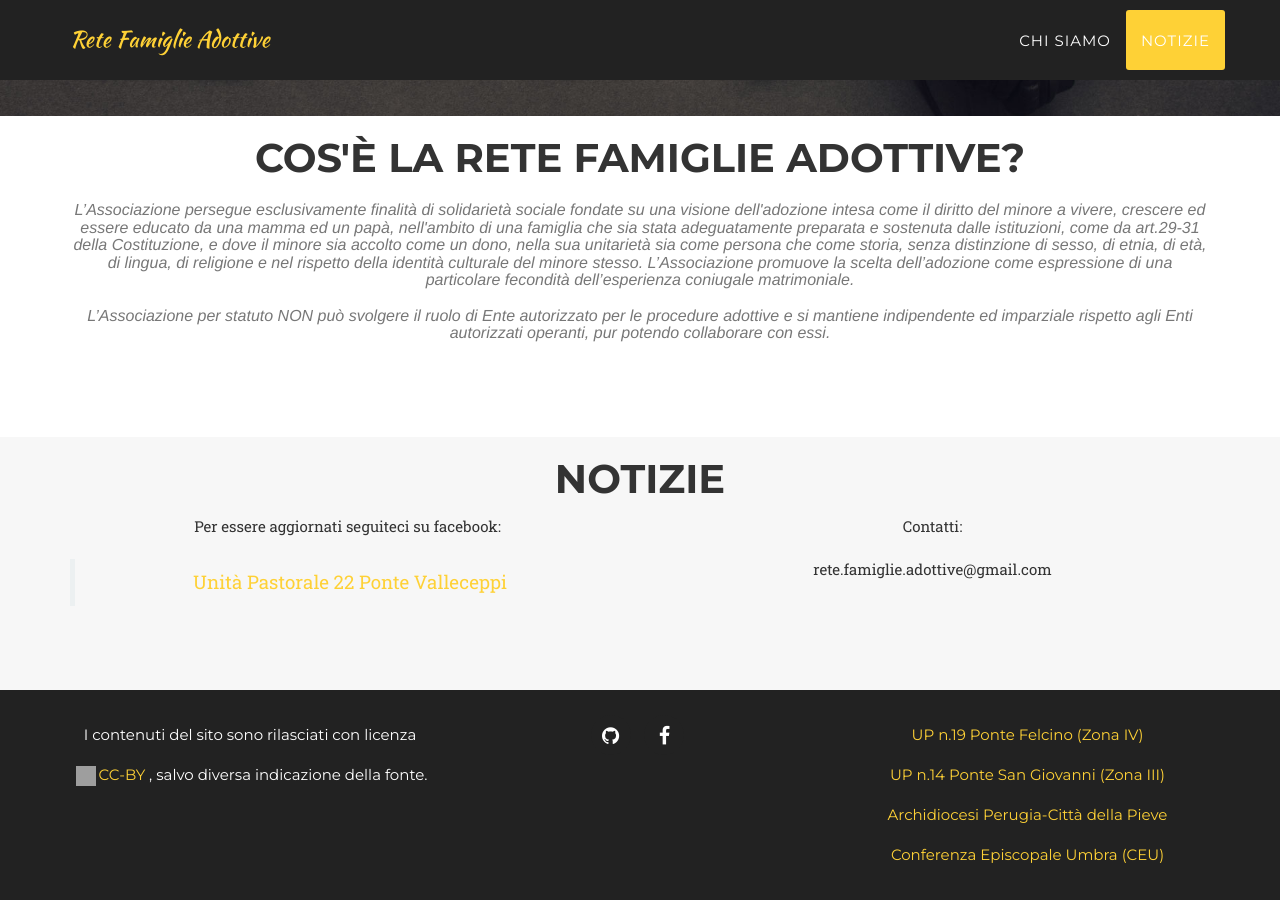
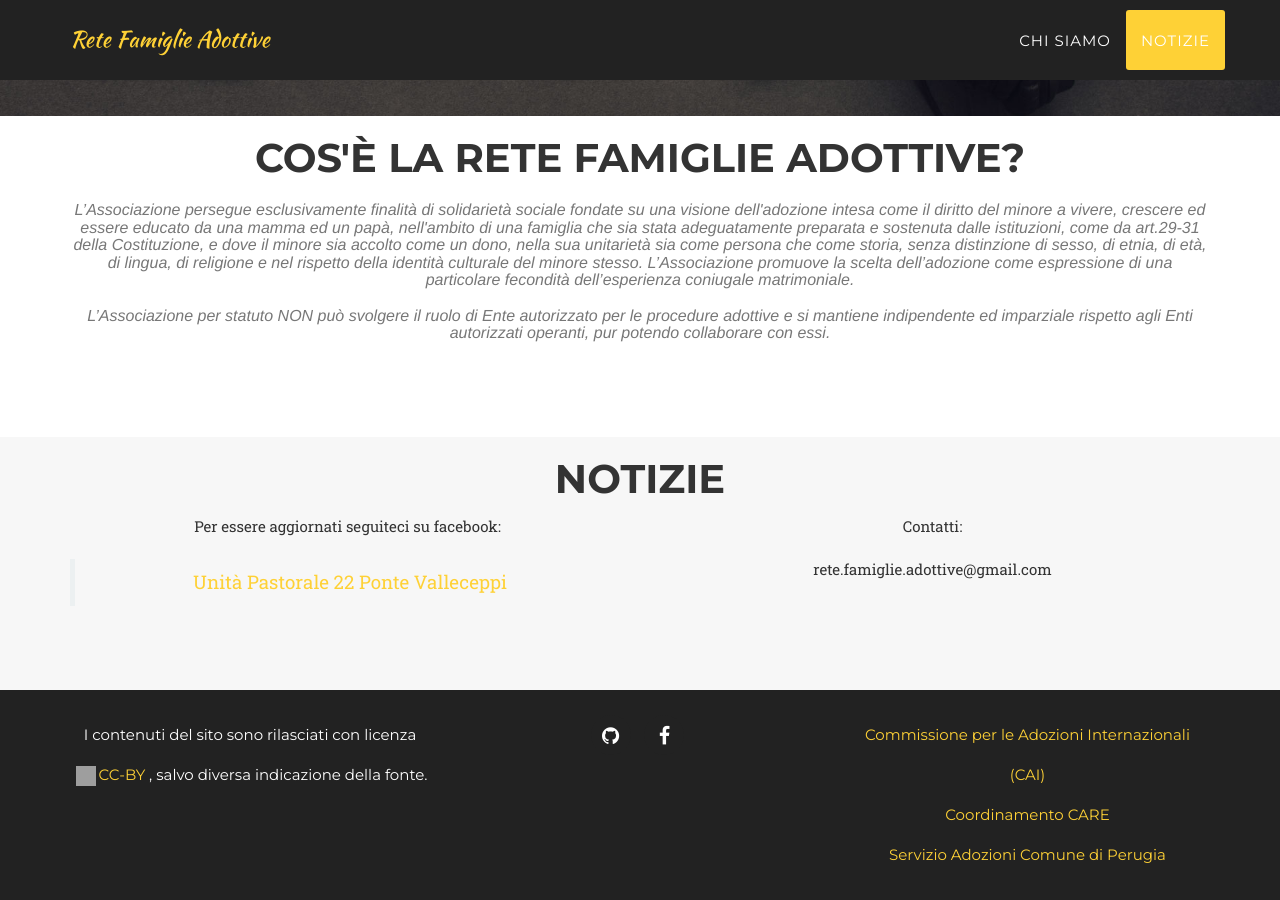
Before and after one commit to ggentili/rfa, a Jekyll site: the page built from index.html, in a window 1280 px wide and 900 px high, scrolled down 503 px. Built offline with Jekyll 4.4.1, drawn with Linux system fonts in a browser that asks for light colours; some web fonts are replaced; grey boxes are pictures that could not be loaded.

Commit message:
Update footer.html

```diff
--- a/_includes/footer.html
+++ b/_includes/footer.html
@@ -20,13 +20,11 @@
                 </div>
                 <div class="col-md-4">
                     <ul class="list-inline quicklinks">
-                        <li><a href="http://www.pontefelcinoup.it/">UP n.19 Ponte Felcino (Zona IV)</a><br>
+                        <li><a href="http://www.commissioneadozioni.it/">Commissione per le Adozioni Internazionali (CAI)</a><br>
                         </li>
-                        <li><a href="http://www.parrocchiepsg.it/">UP n.14 Ponte San Giovanni (Zona III)</a><br>
+                        <li><a href="http://www.coordinamentocare.org/">Coordinamento CARE</a><br>
                         </li>
-                        <li><a href="http://www.diocesi.perugia.it/">Archidiocesi Perugia-Città della Pieve</a><br>
-                        </li>
-                        <li><a href="http://www.chiesainumbria.it/">Conferenza Episcopale Umbra (CEU)</a>
+                        <li><a href="http://www.comune.perugia.it/pagine/adozioni/">Servizio Adozioni Comune di Perugia</a>
                         </li>
                     </ul>
                 </div>
```
